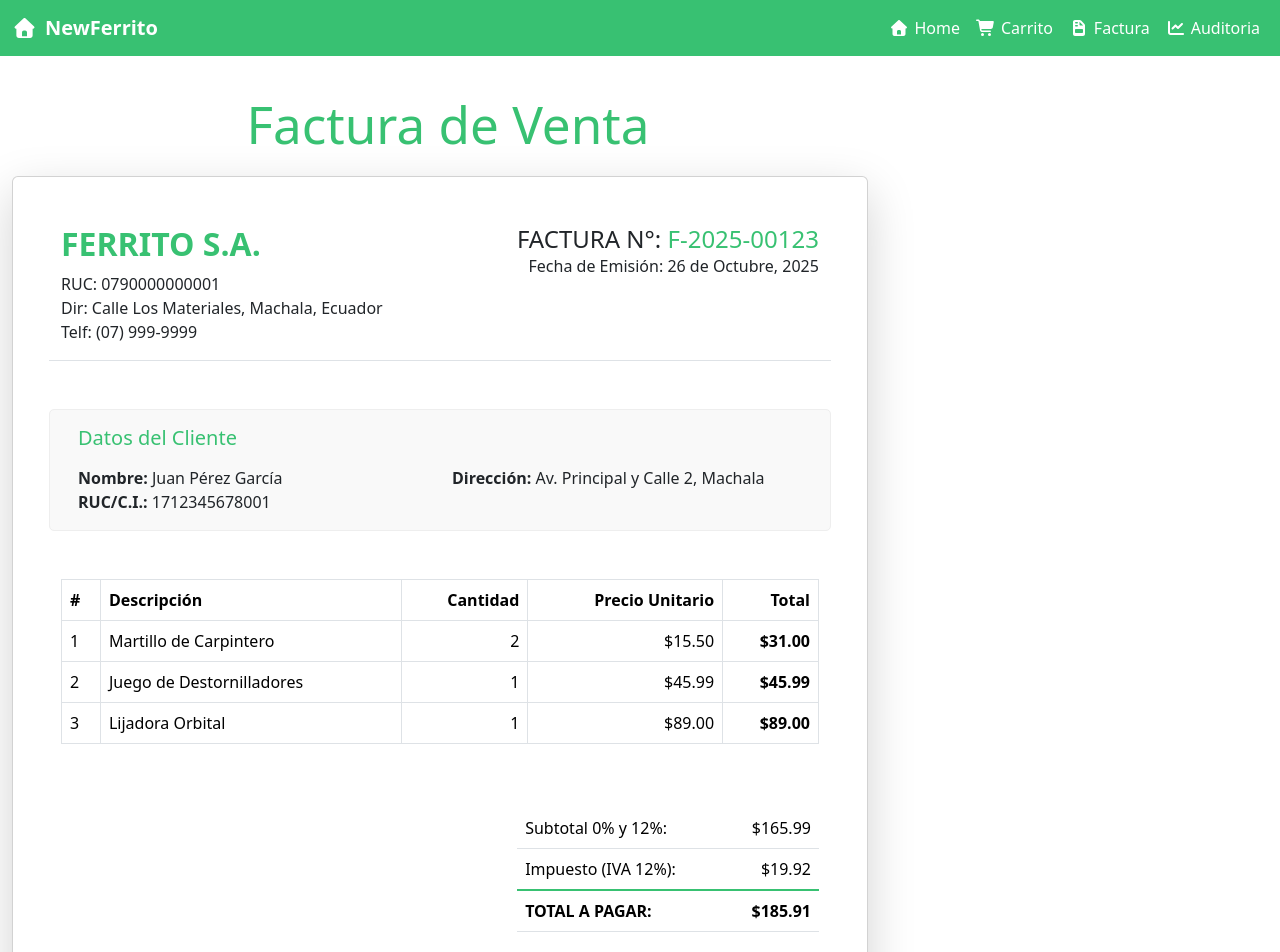
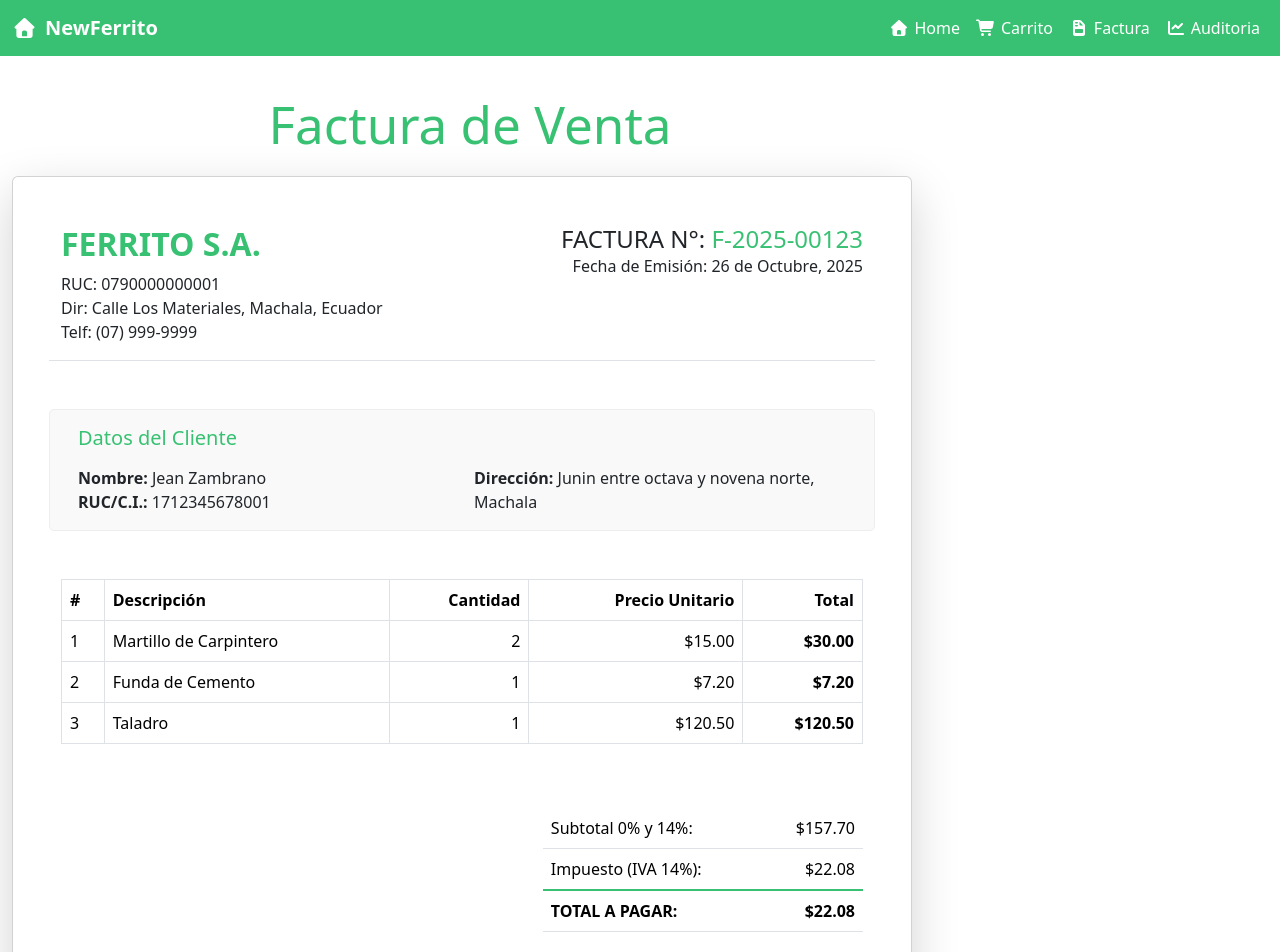
Before and after one commit to Jake24012001/ProyectoFerrito2.0, a React (Vite) app in the folder microferrito/: page /factura in a window 1280 px wide. Shown: the top 952 px of the page. Built offline with nearby package versions, Linux system fonts and the light colour scheme; the HTML template or start-up script is replaced by a standard one.

Commit message:
cambios para previsualizar

```diff
--- a/microferrito/src/Components/Carrito.tsx
+++ b/microferrito/src/Components/Carrito.tsx
@@ -1,16 +1,51 @@
-
+import { useNavigate } from "react-router-dom";
 
 function Carrito() {
+  // Inicializa el hook de navegación para poder redirigir al usuario
+  const navigate = useNavigate();
+
+  // --- FUNCIÓN DE NAVEGACIÓN ---
+  const handleSeguirComprando = () => {
+    window.location.href = "http://localhost:4200/catalogo";
+  };
+
   // --- MOCK DATA para el diseño ---
   const mockItems = [
-        { id: 1, name: "Martillo de Carpintero", price: 15.50, quantity: 2, stock: 10 },
-        { id: 2, name: "Juego de Destornilladores (12 pzs)", price: 45.99, quantity: 1, stock: 5 },
-        { id: 3, name: "Lijadora Orbital Eléctrica", price: 89.00, quantity: 1, stock: 2 },
+    {
+      id: 1,
+      name: "Funda de Cemento",
+      price: 7.2,
+      quantity: 2,
+      stock: 10,
+      imagen:
+        "https://elhogarobrero.com.ar/wp-content/uploads/2023/03/118844_1.jpg",
+    },
+    {
+      id: 2,
+      name: "Martillo de Carpintero",
+      price: 15,
+      quantity: 1,
+      stock: 5,
+      imagen:
+        "https://promart.vteximg.com.br/arquivos/ids/440563-1000-1000/70408.jpg?v=637248118716230000",
+    },
+    {
+      id: 3,
+      name: "Taladro",
+      price: 120.5,
+      quantity: 1,
+      stock: 2,
+      imagen:
+        "https://d2o812a6k13pkp.cloudfront.net/fit-in/1080x1080/Productos/40542954_0220240318124815.jpg",
+    },
   ];
 
   // Calcula el subtotal (Solo para el diseño inicial)
-    const subtotal = mockItems.reduce((acc, item) => acc + item.price * item.quantity, 0);
-    const shipping = 5.00;
+  const subtotal = mockItems.reduce(
+    (acc, item) => acc + item.price * item.quantity,
+    0
+  );
+  const shipping = 5.0;
   const total = subtotal + shipping;
 
   // --- Estilo principal (verde de Ferrito) ---
@@ -18,15 +53,19 @@ function Carrito() {
 
   return (
     <div className="container mt-5 pt-5">
-            <h1 className="mb-4" style={{ color: primaryColor, borderBottom: `2px solid ${primaryColor}`, paddingBottom: '10px' }}>
+      <h1
+        className="mb-4"
+        style={{
+          color: primaryColor,
+          borderBottom: `2px solid ${primaryColor}`,
+          paddingBottom: "10px",
+        }}
+      >
         <i className="fa fa-shopping-cart me-3"></i>
         Tu Carrito de Compras
       </h1>
 
-            {/* El diseño principal usa un grid de 12 columnas:
-                8 columnas para la lista de productos y 4 para el resumen. */}
       <div className="row">
-
         {/* ------------------------------------- */}
         {/* COLUMNA IZQUIERDA: LISTA DE PRODUCTOS (col-lg-8) */}
         {/* ------------------------------------- */}
@@ -34,20 +73,30 @@ function Carrito() {
           <div className="card shadow-sm">
             <div className="card-body">
               {mockItems.map((item) => (
-                                <div key={item.id} className="row align-items-center border-bottom py-3">
-
+                <div
+                  key={item.id}
+                  className="row align-items-center border-bottom py-3"
+                >
                   {/* Imagen (col-2) */}
                   <div className="col-2">
-                                        {/* Aquí iría la imagen del producto */}
-                                        <div style={{ width: '60px', height: '60px', backgroundColor: '#f0f0f0', borderRadius: '5px' }}></div>
+                    <img
+                      src={item.imagen}
+                      alt={item.name}
+                      style={{
+                        width: "60px",
+                        height: "60px",
+                        borderRadius: "5px",
+                        objectFit: "cover",
+                      }}
+                    />
                   </div>
-
                   {/* Nombre y Precio Unitario (col-4) */}
                   <div className="col-4">
                     <h5 className="mb-0">{item.name}</h5>
-                                        <small className="text-muted">${item.price.toFixed(2)} c/u</small>
+                    <small className="text-muted">
+                      ${item.price.toFixed(2)} c/u
+                    </small>
                   </div>
-
                   {/* Cantidad (col-3) */}
                   <div className="col-3 d-flex align-items-center">
                     <input
@@ -56,40 +105,50 @@ function Carrito() {
                       max={item.stock}
                       value={item.quantity}
                       className="form-control form-control-sm me-2"
-                                            style={{ width: '70px' }}
-                                            // Aquí iría el onChange para actualizar la cantidad
-                                            readOnly // Puesto como readOnly para el diseño estático
+                      style={{ width: "70px" }}
+                      readOnly
                     />
-                                        <span className="text-muted small">({item.stock} en stock)</span>
+                    <span className="text-muted small">
+                      ({item.stock} en stock)
+                    </span>
                   </div>
-
                   {/* Subtotal por artículo y Botón Eliminar (col-3) */}
                   <div className="col-3 text-end">
-                                        <strong className="d-block mb-1">${(item.price * item.quantity).toFixed(2)}</strong>
-                                        <button className="btn btn-sm" style={{ color: 'red' }}>Eliminar</button>
+                    <strong className="d-block mb-1">
+                      ${(item.price * item.quantity).toFixed(2)}
+                    </strong>
+                    <button className="btn btn-sm" style={{ color: "red" }}>
+                      Eliminar
+                    </button>
                   </div>
                 </div>
               ))}
             </div>
           </div>
 
-                    {/* Botón para seguir comprando */}
+          {/* Botón para seguir comprando (AQUÍ ESTÁ LA MODIFICACIÓN) */}
           <div className="d-flex justify-content-end mt-3">
-                        <button className="btn btn-outline-secondary">Seguir Comprando</button>
+            <button
+              className="btn btn-outline-secondary"
+              onClick={handleSeguirComprando} // <-- Se añade el manejador de clic
+            >
+              Seguir Comprando
+            </button>
           </div>
         </div>
-
 
         {/* ------------------------------------- */}
         {/* COLUMNA DERECHA: RESUMEN DE COMPRA (col-lg-4) */}
         {/* ------------------------------------- */}
         <div className="col-lg-4">
-                    <div className="card shadow-sm" style={{ borderTop: `5px solid ${primaryColor}` }}>
+          <div
+            className="card shadow-sm"
+            style={{ borderTop: `5px solid ${primaryColor}` }}
+          >
             <div className="card-header bg-white">
               <h5 className="mb-0">Resumen del Pedido</h5>
             </div>
             <div className="card-body">
-
               {/* Subtotal */}
               <div className="d-flex justify-content-between mb-2">
                 <span>Subtotal:</span>
@@ -111,14 +170,17 @@ function Carrito() {
               {/* Botón de Checkout/Pagar */}
               <button
                 className="btn btn-block w-100"
-                                style={{ backgroundColor: primaryColor, color: 'white', fontWeight: 'bold' }}
+                style={{
+                  backgroundColor: primaryColor,
+                  color: "white",
+                  fontWeight: "bold",
+                }}
               >
                 Proceder al Pago
               </button>
             </div>
           </div>
         </div>
-
       </div>
     </div>
   );
--- a/microferrito/src/Components/Factura.tsx
+++ b/microferrito/src/Components/Factura.tsx
@@ -9,23 +9,23 @@ function Factura() {
 
         // Datos del Cliente
         client: {
-            name: "Juan Pérez García",
+            name: "Jean Zambrano",
             ruc: "1712345678001",
-            address: "Av. Principal y Calle 2, Machala",
+            address: "Junin entre octava y novena norte, Machala",
         },
 
         // Items (Podrías reutilizar los datos del carrito)
         items: [
-            { description: "Martillo de Carpintero", quantity: 2, unitPrice: 15.50, total: 31.00 },
-            { description: "Juego de Destornilladores", quantity: 1, unitPrice: 45.99, total: 45.99 },
-            { description: "Lijadora Orbital", quantity: 1, unitPrice: 89.00, total: 89.00 },
+            { description: "Martillo de Carpintero", quantity: 2, unitPrice: 15, total: 30 },
+            { description: "Funda de Cemento", quantity: 1, unitPrice: 7.20, total: 7.20 },
+            { description: "Taladro", quantity: 1, unitPrice: 120.50, total: 120.50 },
         ],
 
         // Totales
-        subtotal: 165.99,
-        ivaRate: 0.12,
-        ivaAmount: 19.92,
-        total: 185.91,
+        subtotal: 157.70,
+        ivaRate: 0.14,
+        ivaAmount: 22.08,
+        total: 22.078,
     };
 
     return (
@@ -100,11 +100,11 @@ function Factura() {
                         <table className="table">
                             <tbody>
                                 <tr>
-                                    <td>Subtotal 0% y 12%:</td>
+                                    <td>Subtotal 0% y 14%:</td>
                                     <td className="text-end">${invoiceData.subtotal.toFixed(2)}</td>
                                 </tr>
                                 <tr>
-                                    <td>Impuesto (IVA 12%):</td>
+                                    <td>Impuesto (IVA 14%):</td>
                                     <td className="text-end">${invoiceData.ivaAmount.toFixed(2)}</td>
                                 </tr>
                                 <tr style={{ backgroundColor: '#e9f7ef', borderTop: `2px solid ${primaryColor}` }}>
```
Also changed, not shown: 1 other file (tests, documents, lock files or other folders). Lines whose indentation alone changed are shown as unchanged.
